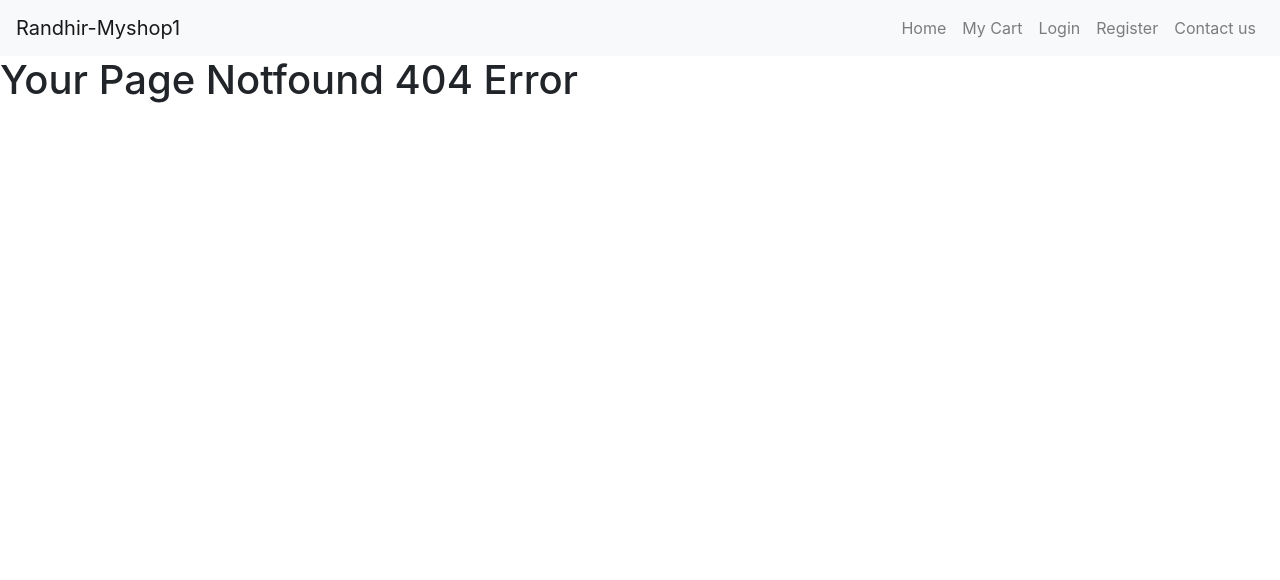
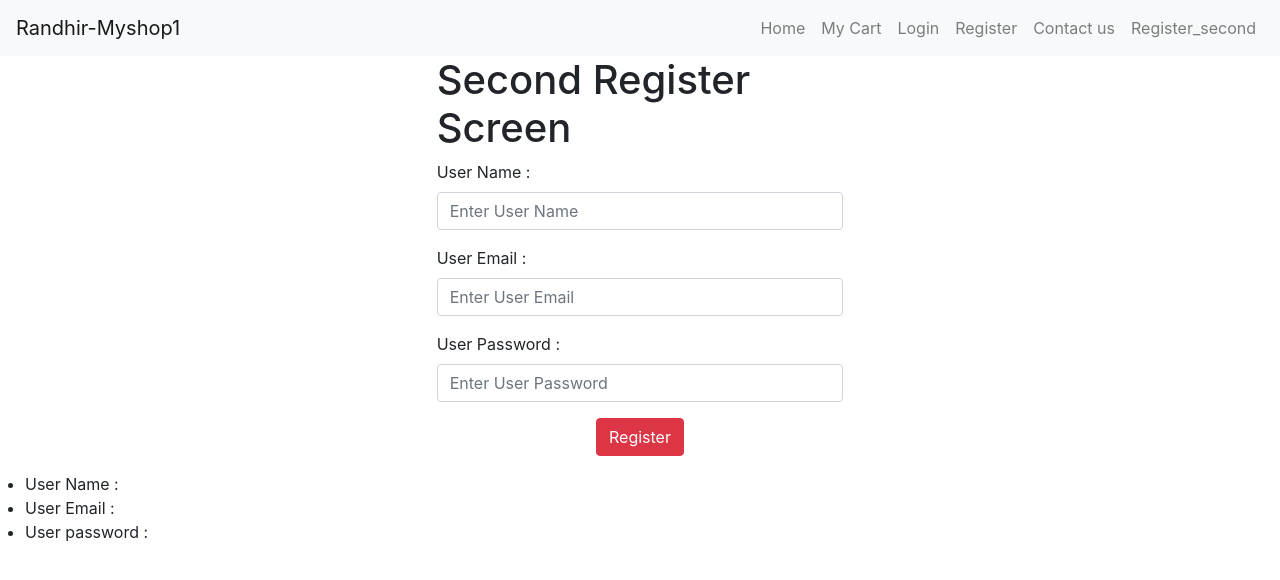
Before and after one commit to randhirrakate/React-My-Shop1-Ecommerce, a React (Create React App) app: page /register_second in a window 1280 px wide. Before the commit this address had no page. Shown: the top 580 px of the page. Built offline with nearby package versions, Linux system fonts and the light colour scheme.

Commit message:
dynamic input values change

```diff
--- a/src/components/Navbar_component.js
+++ b/src/components/Navbar_component.js
@@ -32,7 +32,8 @@ function Navbar_component()
                     <Link className={"nav-link " + MyActiveClass("/Mycart")} to="/Mycart">My Cart</Link>
                     <Link className={"nav-link " + MyActiveClass("/login")} to="/login">Login</Link>
                     <Link className={"nav-link " + MyActiveClass("/register")} to="/register">Register</Link>
-                    <Link className={"nav-link " + MyActiveClass("/Contact")}  to="/Contact">Contact us </Link>
+                    <Link className={"nav-link " + MyActiveClass("/Contact")}  to="/Contact">Contact us</Link>
+                    <Link className={"nav-link " + MyActiveClass("/Register_second")}  to="/Register_second">Register_second</Link>
                 </Nav>
 
                 </Navbar.Collapse>
--- a/src/index.js
+++ b/src/index.js
@@ -5,6 +5,7 @@ import App from './App';
 import Home from './screens/Home';
 import Login from './screens/Login';
 import Register from './screens/Register';
+import Register_second from './screens/Register_second';
 import ProductInformation from './screens/ProductInformation';
 import About_Us from './screens/About_Us';
 import Notfound from './screens/Notfound';
@@ -21,6 +22,7 @@ const routing = (<BrowserRouter>
           <Route path="/about_us"  component={About_Us} />
           <Route path="/login"  component={Login} />
           <Route path="/register"  component={Register} />
+          <Route path="/register_second"  component={Register_second} />
           <Route path="/ProductInformation"  component={ProductInformation} />
           <Route path="/Mycart"  component={Mycart} />
           <Route component={Notfound} ></Route>
--- a/src/screens/Login.js
+++ b/src/screens/Login.js
@@ -10,7 +10,7 @@ function Login()
             <div className="row">
                 <div className="col-lg-4"></div>
                 <div className="col-lg-4 my_login_div">
-                    <h1 className="text-center"> Login  {window.location.pathname}</h1>
+                    <h1 className="text-center"> Login </h1>
 
                 <div className="form group">
                     <label>Email <span className="text-danger">*</span> </label>
--- a/src/screens/Register.js
+++ b/src/screens/Register.js
@@ -10,7 +10,7 @@ function Register()
             <div className="row">
                 <div className="col-lg-4"></div>
                 <div className="col-lg-4 my_login_div">
-                    <h1 className="text-center"> Register  {window.location.pathname}</h1>
+                    <h1 className="text-center"> Register </h1>
 
                 <div className="form group">
                     <label>Email <span className="text-danger">*</span> </label>
--- /dev/null
+++ b/src/screens/Register_second.js
@@ -0,0 +1,75 @@
+import React,{useState} from 'react'
+import Navbar_component from '../components/Navbar_component.js';
+
+export default function Register_second()
+{
+
+    const [values,setValues] = useState(
+        {
+            name:'',
+            email:'',
+            password:'',
+            error:false,
+            success:false
+        }
+    );
+
+
+    const { email, name, password, error, success } = values;  // variable pass to array
+
+
+      const handleChange = inputtype_name => e =>
+      {
+        setValues( { ...values,[inputtype_name]: e.target.value } );
+      };
+
+
+    return (
+        <div>
+            <Navbar_component />
+
+            <div className="row">
+
+                    <div className="col-lg-4"></div>
+                    <div className="col-lg-4">
+
+                                <h1>Second Register Screen</h1>
+
+                                <div className="form-group">
+                                            <label htmlFor="">User Name : </label>
+                                            <input type="text" onKeyUp={handleChange("name")}  required placeholder="Enter User Name"
+                                             className="form-control"/>
+
+                                </div>
+                                <div className="form-group">
+                                            <label htmlFor="">User Email : </label>
+                                            <input type="email" onKeyUp={handleChange("email")}   required placeholder="Enter User Email"
+                                             className="form-control"/>
+
+                                </div>
+                                <div className="form-group">
+                                            <label htmlFor="">User Password : </label>
+                                            <input type="password"  onKeyUp={handleChange("password")}     required placeholder="Enter User Password"
+                                             className="form-control"/>
+
+                                </div>
+                                <div className="form-group">
+
+                                            <button className="btn btn-danger mx-auto d-block">Register</button>
+
+                                </div>
+
+                    </div>
+                    <div className="col-lg-4"></div>
+
+                    <ul>
+                        <li>User Name : {name}</li>
+                        <li>User Email : {email}</li>
+                        <li>User password : {password}</li>
+                    </ul>
+
+            </div>
+
+        </div>
+    )
+}
```
